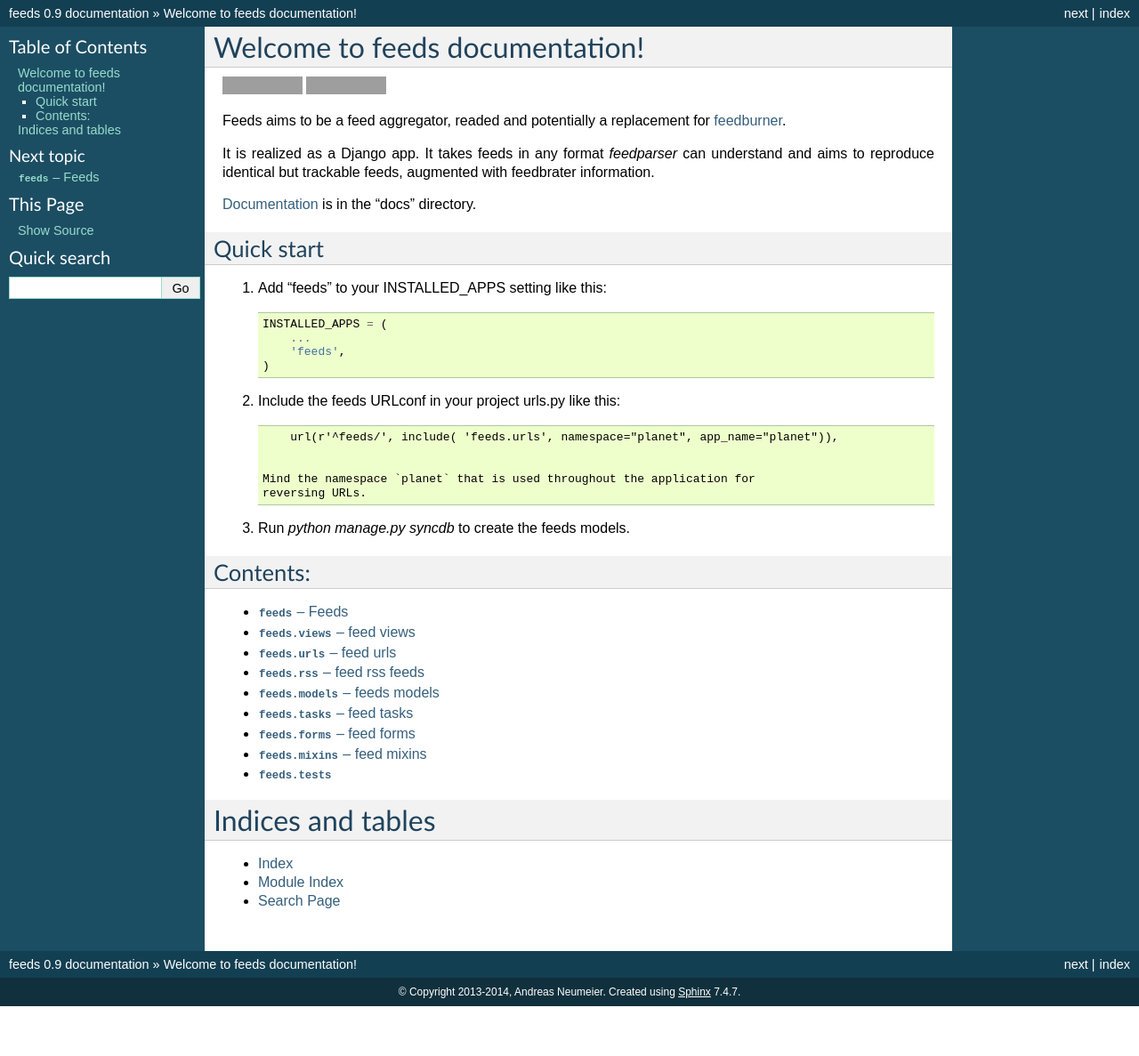
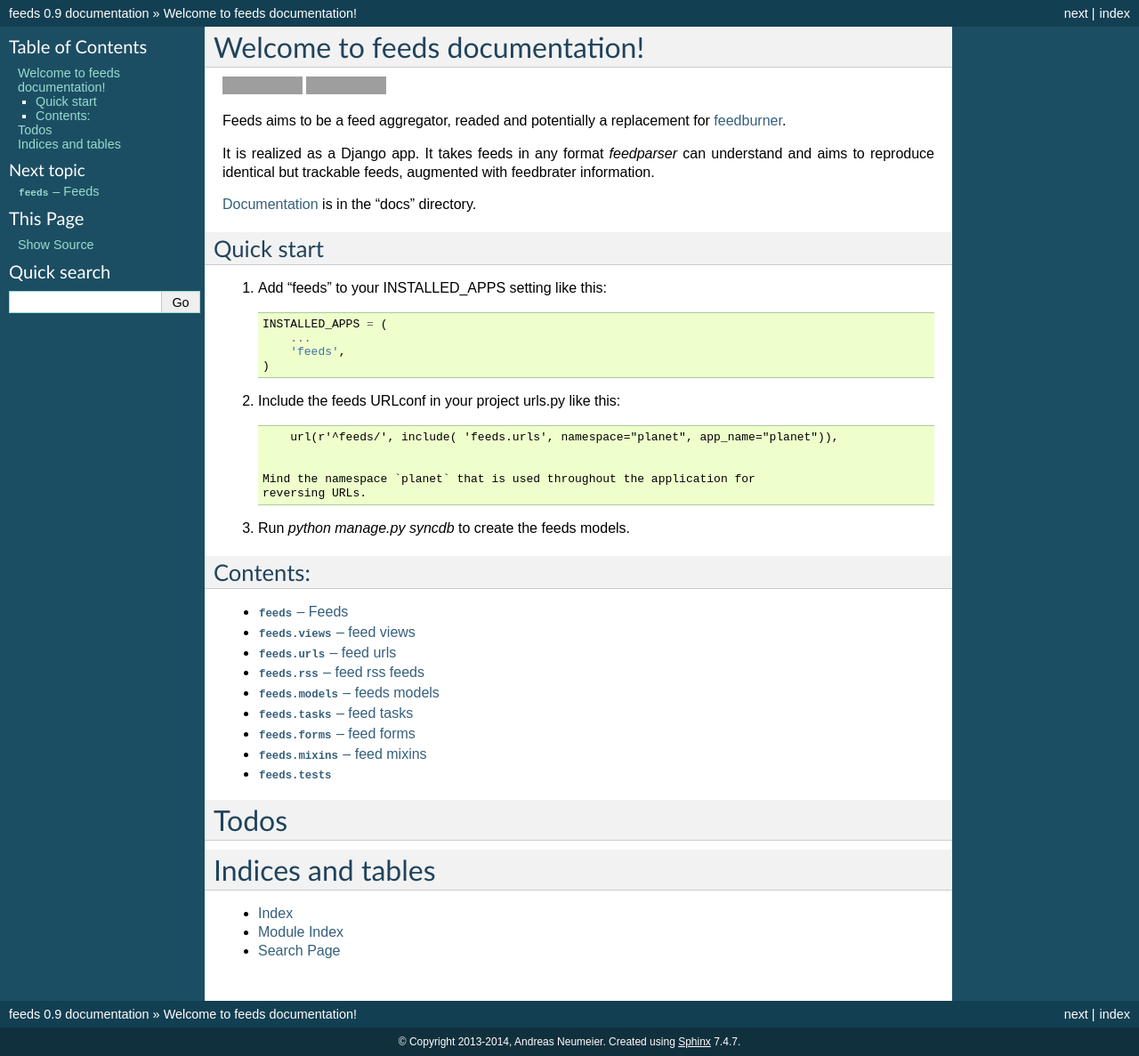
Before and after one commit to andreasofthings/feeds, a Sphinx documentation site: the page built from docs/index.rst, in a window 1280 px wide. Shown: the whole page at 89% size. Built offline with Sphinx 7.4.7, drawn with Linux system fonts in a browser that asks for light colours; before the commit the page ends 1131 px from its top, so only the background shows below that; grey boxes are pictures that could not be loaded.

```diff
--- a/docs/index.rst
+++ b/docs/index.rst
@@ -57,6 +57,12 @@ Contents:
    feed_mixins
    tests
 
+Todos
+=====
+
+.. todolist::
+
+
 Indices and tables
 ==================
 
```
